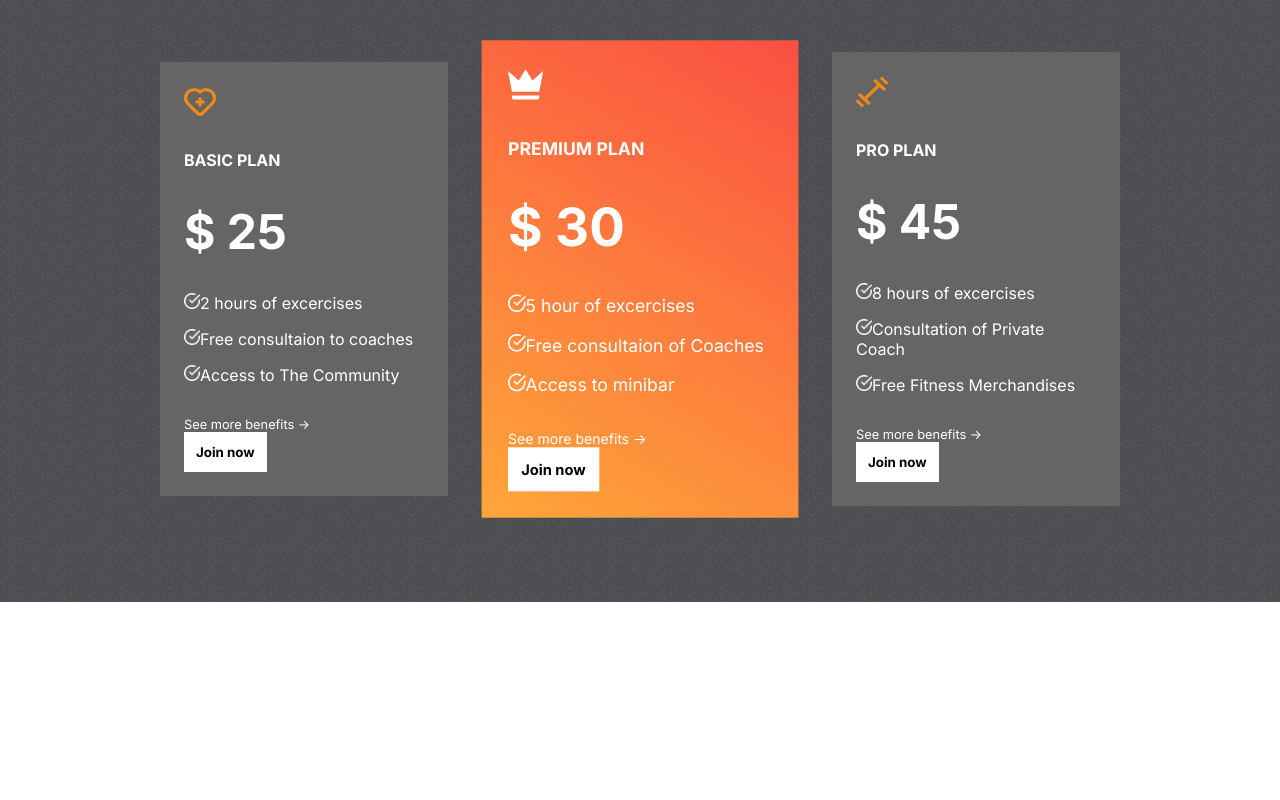
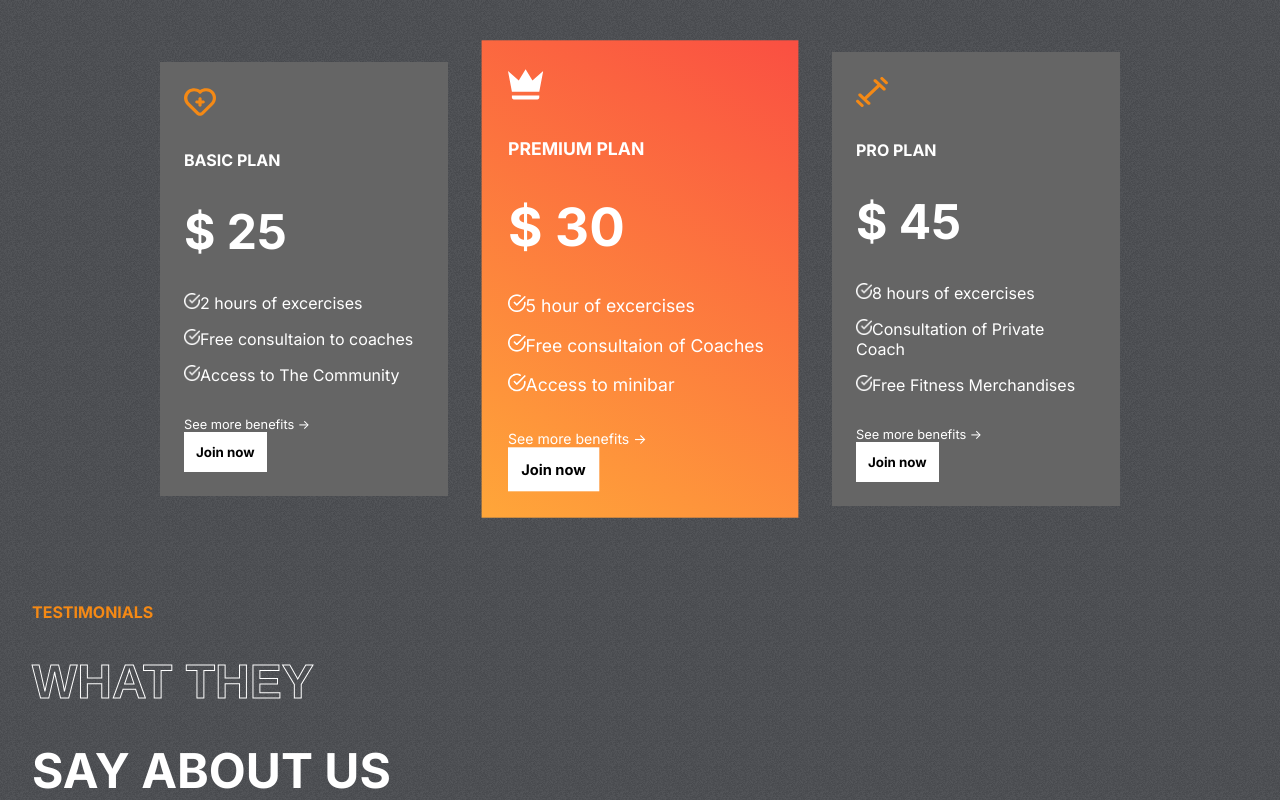
Before and after one commit to ThomasSzentirmay/FT-demo-st, a React (Create React App) app: page / in a window 1280 px wide. Shown: the part 1894-2694 px from the top of the page. Before the commit the page ends 2496 px from the top, so only its background shows below. Built offline with nearby package versions, Linux system fonts and the light colour scheme; the HTML template or start-up script is replaced by a standard one.

Commit message:
ready to implement T data

```diff
--- a/src/components/Testimonials/Testimonials.css
+++ b/src/components/Testimonials/Testimonials.css
@@ -0,0 +1,25 @@
+.Testimonials {
+    display: flex;
+    gap: 1rem;
+    padding: 0 2rem;
+}
+
+.left-t {
+    display: flex;
+    flex: 1 1;
+    gap: 2rem;
+    flex-direction: column;
+    text-transform: uppercase;
+    color: #fff;
+}
+
+.left-t>:nth-child(1) {
+    color: var(--orange);
+    font-weight: bold;
+}
+
+.left-t>:nth-child(2),
+.left-t>:nth-child(3) {
+    font-weight: bold;
+    font-size: 3rem;
+}
--- a/src/components/Testimonials/Testimonials.jsx
+++ b/src/components/Testimonials/Testimonials.jsx
@@ -1,9 +1,18 @@
 import React from 'react';
+import './Testimonials.css';
 
 const Testimonials = () => {
     return (
         <div className="Testimonials">
+            <div className="left-t">
+                <span>Testimonials</span>
+                <span className='stroke-text'>What they</span>
+                <span>say about us</span>
+            </div>
 
+            <div className="right-t">
+
+            </div>
         </div>
     )
 }
```
